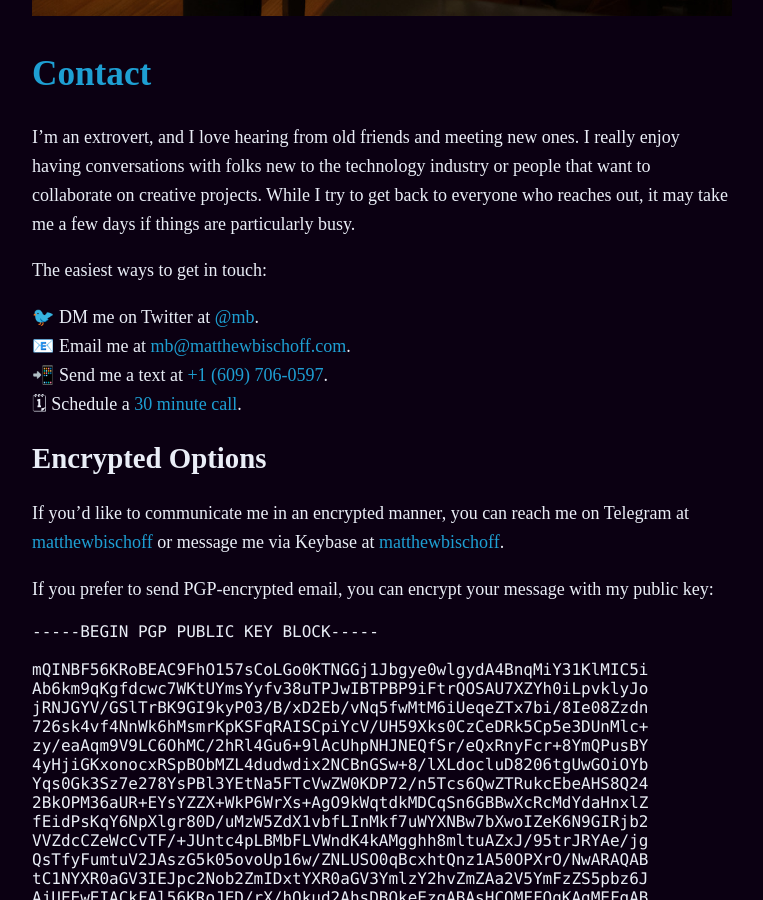
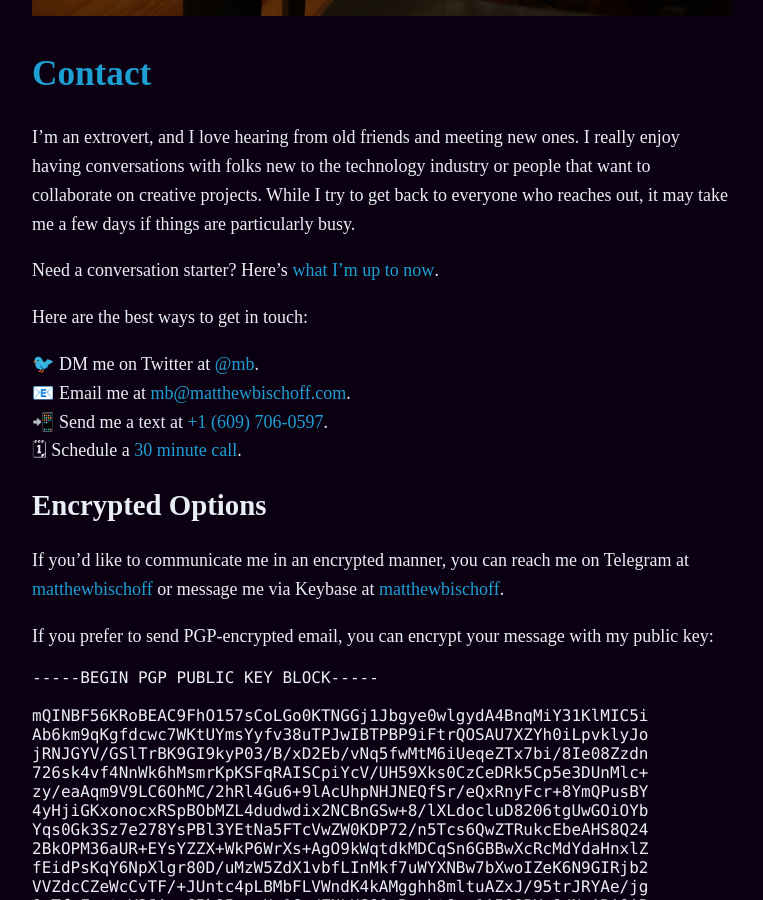
Before and after one commit to mbbischoff/website, a Jekyll site: the page built from contact.markdown, in a window 1280 px wide and 900 px high, scrolled down 1094 px. Shown: the whole window, without its empty margins (258-1021 px from the left). Built offline with Jekyll 4.4.1, drawn with Linux system fonts in a browser that asks for light colours; some web fonts are replaced; our own code applies the rules of GitHub Pages for plain Markdown files.

Commit message:
Updated Contact

```diff
--- a/contact.markdown
+++ b/contact.markdown
@@ -9,7 +9,9 @@ date: 2020-04-05 10:41:00 -04:00
 
 I’m an extrovert, and I love hearing from old friends and meeting new ones. I really enjoy having conversations with folks new to the technology industry or people that want to collaborate on creative projects. While I try to get back to everyone who reaches out, it may take me a few days if things are particularly busy.
 
-The easiest ways to get in touch:
+Need a conversation starter? Here’s [what I’m up to now](https://matthewbischoff.com/now/).
+
+Here are the best ways to get in touch:
 
 🐦  DM me on Twitter at [@mb](https://twitter.com/mb).
 📧  Email me at [mb@matthewbischoff.com](mailto:mb@matthewbischoff.com).
```
